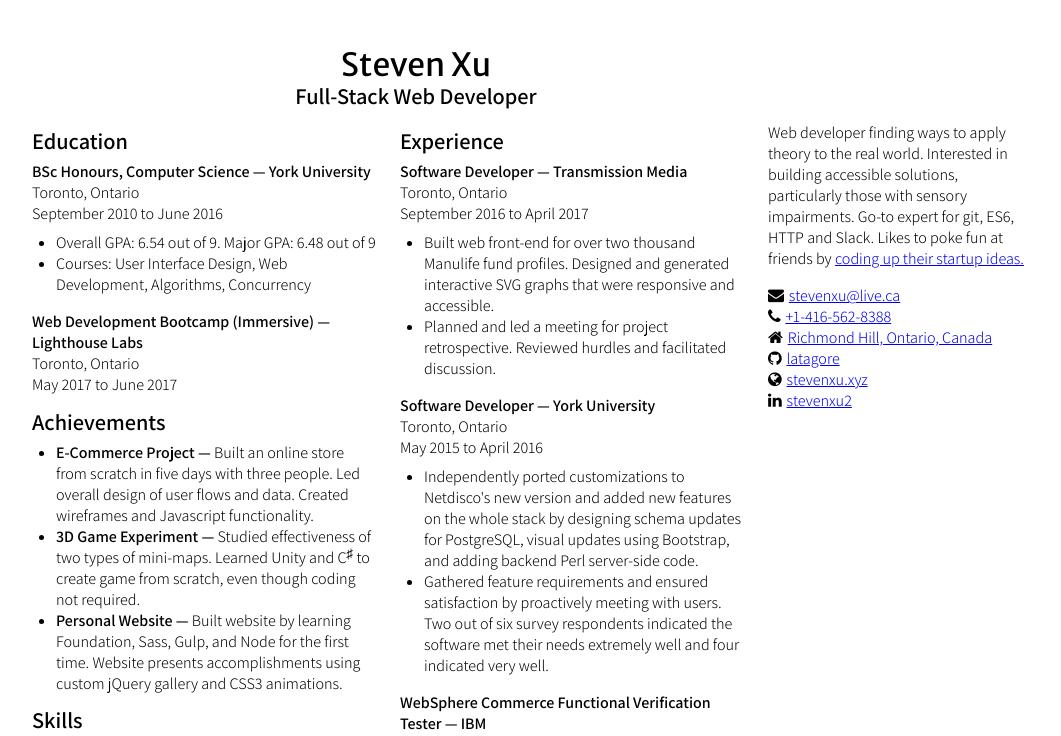
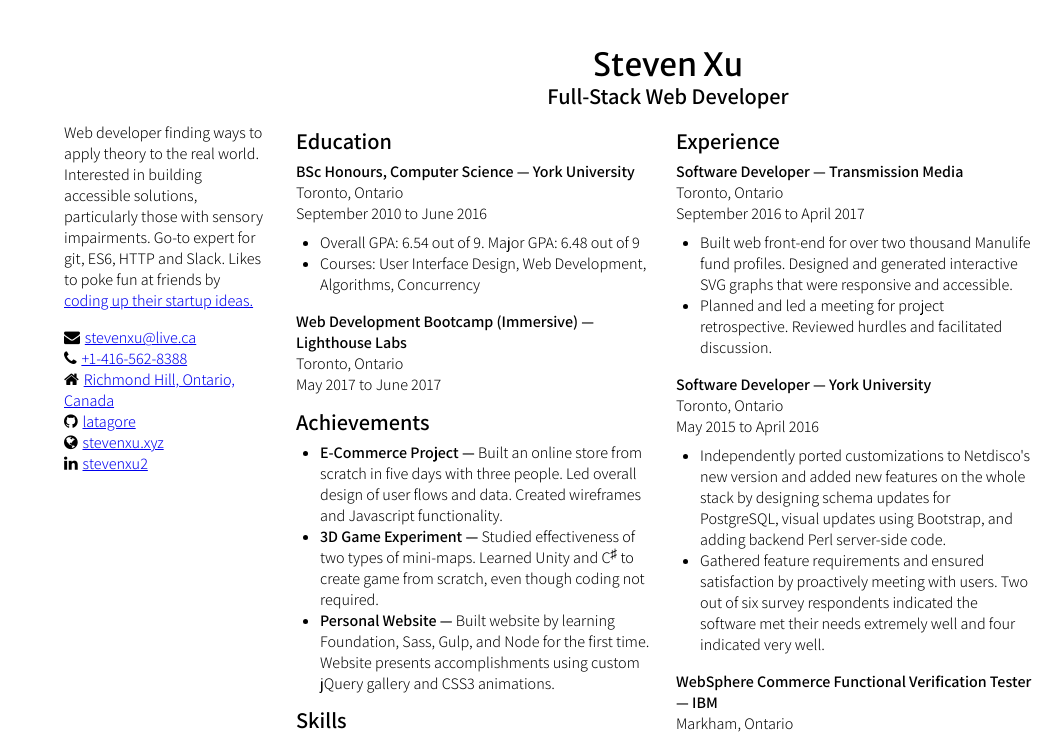
Before and after one commit to latagore/Resume, a React app: page / in a window 1280 px wide. Shown: the top 736 px of the page, without its empty margins (96-1157 px from the left). Built offline with nearby package versions, Linux system fonts and the light colour scheme.

Commit message:
move sidebar on left, use border-box

```diff
--- a/styles/home.scss
+++ b/styles/home.scss
@@ -27,13 +27,8 @@
   }
 }
 
-sup, sub {
-  vertical-align: baseline;
-  position: relative;
-  top: -0.4em;
-}
-sub {
-  top: 0.4em;
+*, *:before, *:after {
+  box-sizing: border-box;
 }
 
 body {
@@ -84,10 +79,21 @@ ul {
   padding-left: 1em;
 }
 
+sup, sub {
+  vertical-align: baseline;
+  position: relative;
+  top: -0.4em;
+}
+sub {
+  top: 0.4em;
+}
+
 
 header {
   h1, h2 {
     @include breakpoint(md) {
+      position: relative;
+      left: 25%;
       width: 75%;
     }
     @media print {
@@ -119,7 +125,7 @@ header {
   margin-bottom: 1rem;
 
   @include breakpoint(md) {
-    float: right;
+    float: left;
     width: 25%;
     padding-left: 1em;
     text-align: left;
```
